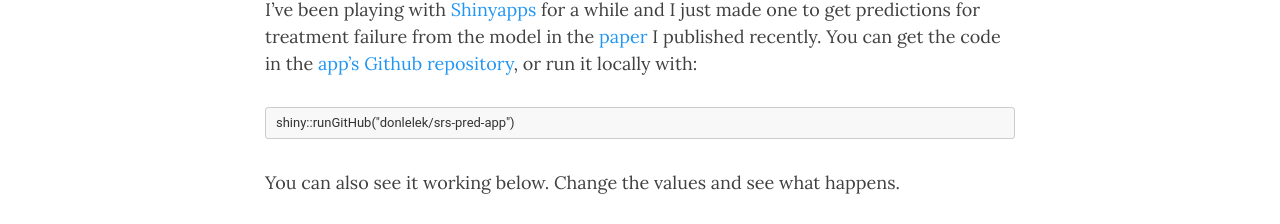
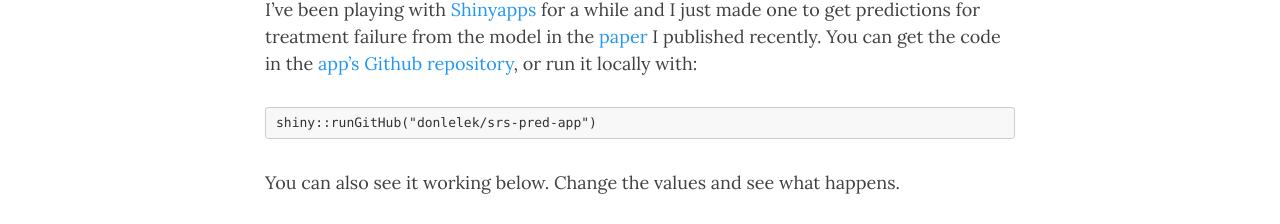
Before and after one commit to donlelek/donlelek.github.io, a Jekyll site: the page built from _posts/2016-07-22-shinyapp.md, in a window 1280 px wide. Shown: the part 255-479 px from the top of the page. Built offline with Jekyll 4.4.1, drawn with Linux system fonts in a browser that asks for light colours; nearby versions of some CDN libraries; comment, search, counter and statistics services are not loaded; grey boxes are pictures that could not be loaded.

Commit message:
Revert "will this work?"
This reverts commit b48de6fe86544bbfe19ed9b544ccb070958780f1.

```diff
--- a/css/main.css
+++ b/css/main.css
@@ -18,7 +18,6 @@ p a {
   color: #2196F3;
 }
 code {
-  font-family: 'Hack', 'Roboto';
   padding: 2px 4px;
   font-size: 90%;
   color: #111111;
```
